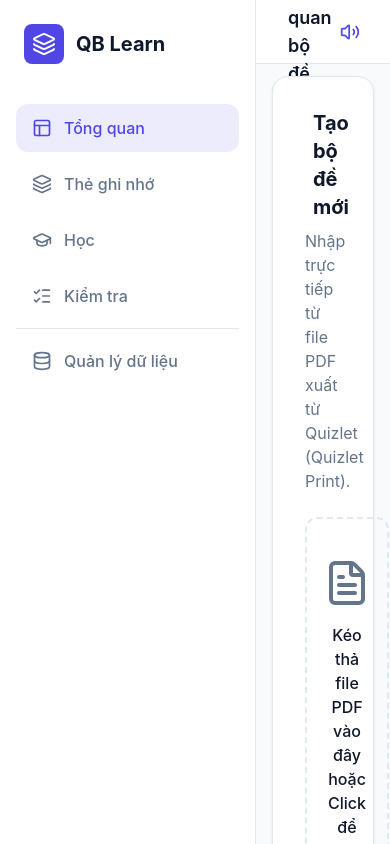
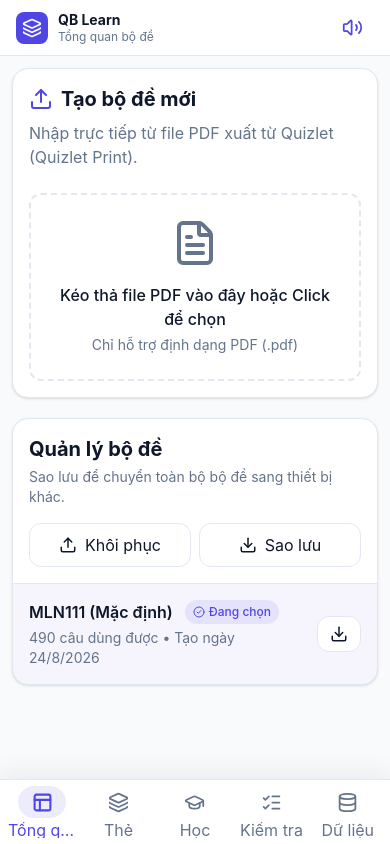
Before and after one commit to qbao0111/qb-learn, a React (Vite) app: page / in a window 390 px wide. Built offline with nearby package versions, Linux system fonts and the light colour scheme.

Commit message:
fix: make app navigation responsive on iPhone

```diff
--- a/src/App.tsx
+++ b/src/App.tsx
@@ -17,15 +17,38 @@ import { QuestionManager } from './components/QuestionManager';
 
 import { useStore } from './store';
 
+type AppMode = 'overview' | 'flashcards' | 'learn' | 'exam' | 'manage';
+
+const navigation = [
+  { id: 'overview', label: 'Tổng quan', mobileLabel: 'Tổng quan', icon: Layout },
+  { id: 'flashcards', label: 'Thẻ ghi nhớ', mobileLabel: 'Thẻ', icon: Layers },
+  { id: 'learn', label: 'Học', mobileLabel: 'Học', icon: GraduationCap },
+  { id: 'exam', label: 'Kiểm tra', mobileLabel: 'Kiểm tra', icon: ListChecks },
+  { id: 'manage', label: 'Quản lý dữ liệu', mobileLabel: 'Dữ liệu', icon: Database },
+] satisfies Array<{
+  id: AppMode;
+  label: string;
+  mobileLabel: string;
+  icon: typeof Layout;
+}>;
+
+const pageTitles: Record<AppMode, string> = {
+  overview: 'Tổng quan bộ đề',
+  flashcards: 'Thẻ ghi nhớ',
+  learn: 'Chế độ học',
+  exam: 'Làm bài kiểm tra',
+  manage: 'Quản lý dữ liệu',
+};
+
 function App() {
-  const [mode, setMode] = useState<'overview' | 'flashcards' | 'learn' | 'exam' | 'manage'>('overview');
+  const [mode, setMode] = useState<AppMode>('overview');
   const soundEnabled = useStore(state => state.soundEnabled);
   const toggleSound = useStore(state => state.toggleSound);
 
   return (
-    <div className="flex h-screen w-full overflow-hidden bg-background">
+    <div className="flex h-dvh min-h-0 w-full overflow-hidden bg-background">
       {/* SIDEBAR */}
-      <aside className="w-64 bg-surface border-r border-border flex flex-col flex-shrink-0">
+      <aside className="hidden w-64 flex-shrink-0 flex-col border-r border-border bg-surface md:flex">
         <div className="p-6">
           <div className="flex items-center gap-3">
             <div className="bg-primary text-white p-2 rounded-lg">
@@ -35,61 +58,52 @@ function App() {
           </div>
         </div>
 
-        <nav className="flex-1 px-4 space-y-2 mt-4">
-          <button
-            onClick={() => setMode('overview')}
-            className={`w-full flex items-center gap-3 px-4 py-3 rounded-xl font-medium transition-colors ${mode === 'overview' ? 'bg-primary/10 text-primary' : 'text-text-muted hover:bg-surface-2 hover:text-text'}`}
-          >
-            <Layout size={20} />
-            Tổng quan
-          </button>
-
-          <button
-            onClick={() => setMode('flashcards')}
-            className={`w-full flex items-center gap-3 px-4 py-3 rounded-xl font-medium transition-colors ${mode === 'flashcards' ? 'bg-primary/10 text-primary' : 'text-text-muted hover:bg-surface-2 hover:text-text'}`}
-          >
-            <Layers size={20} />
-            Thẻ ghi nhớ
-          </button>
-
-          <button
-            onClick={() => setMode('learn')}
-            className={`w-full flex items-center gap-3 px-4 py-3 rounded-xl font-medium transition-colors ${mode === 'learn' ? 'bg-primary/10 text-primary' : 'text-text-muted hover:bg-surface-2 hover:text-text'}`}
-          >
-            <GraduationCap size={20} />
-            Học
-          </button>
-
-          <button
-            onClick={() => setMode('exam')}
-            className={`w-full flex items-center gap-3 px-4 py-3 rounded-xl font-medium transition-colors ${mode === 'exam' ? 'bg-primary/10 text-primary' : 'text-text-muted hover:bg-surface-2 hover:text-text'}`}
-          >
-            <ListChecks size={20} />
-            Kiểm tra
-          </button>
-
-          <div className="my-2 border-t border-border"></div>
-
-          <button
-            onClick={() => setMode('manage')}
-            className={`w-full flex items-center gap-3 px-4 py-3 rounded-xl font-medium transition-colors ${mode === 'manage' ? 'bg-primary/10 text-primary' : 'text-text-muted hover:bg-surface-2 hover:text-text'}`}
-          >
-            <Database size={20} />
-            Quản lý dữ liệu
-          </button>
+        <nav className="mt-4 flex-1 space-y-2 px-4">
+          {navigation.map((item) => {
+            const Icon = item.icon;
+            return (
+              <div key={item.id}>
+                {item.id === 'manage' && <div className="my-2 border-t border-border" />}
+                <button
+                  type="button"
+                  onClick={() => setMode(item.id)}
+                  className={`flex w-full items-center gap-3 rounded-xl px-4 py-3 font-medium transition-colors ${mode === item.id ? 'bg-primary/10 text-primary' : 'text-text-muted hover:bg-surface-2 hover:text-text'}`}
+                >
+                  <Icon size={20} />
+                  {item.label}
+                </button>
+              </div>
+            );
+          })}
         </nav>
       </aside>
 
       {/* MAIN CONTENT */}
-      <main className="flex-1 flex flex-col h-full overflow-hidden">
+      <main className="flex h-full min-w-0 flex-1 flex-col overflow-hidden">
+        {/* MOBILE HEADER */}
+        <header className="flex h-14 flex-shrink-0 items-center justify-between border-b border-border bg-surface px-4 pt-[env(safe-area-inset-top)] md:hidden">
+          <div className="flex min-w-0 items-center gap-2.5">
+            <div className="rounded-lg bg-primary p-1.5 text-white">
+              <Layers size={20} />
+            </div>
+            <div className="min-w-0">
+              <p className="truncate text-sm font-bold leading-tight text-text">QB Learn</p>
+              <p className="truncate text-xs leading-tight text-text-muted">{pageTitles[mode]}</p>
+            </div>
+          </div>
+          <button
+            type="button"
+            onClick={toggleSound}
+            className={`flex size-11 items-center justify-center rounded-full transition-colors ${soundEnabled ? 'text-primary active:bg-primary/10' : 'text-text-muted active:bg-surface-2'}`}
+            aria-label={soundEnabled ? 'Tắt âm thanh' : 'Bật âm thanh'}
+          >
+            {soundEnabled ? <Volume2 size={21} /> : <VolumeX size={21} />}
+          </button>
+        </header>
+
         {/* HEADER */}
-        <header className="h-16 border-b border-border bg-surface flex items-center justify-between px-8 flex-shrink-0">
-          <h2 className="font-semibold text-lg text-text">
-            {mode === 'flashcards' && "Thẻ ghi nhớ"}
-            {mode === 'overview' && "Tổng quan bộ đề"}
-            {mode === 'learn' && "Chế độ học"}
-            {mode === 'exam' && "Làm bài kiểm tra"}
-          </h2>
+        <header className="hidden h-16 flex-shrink-0 items-center justify-between border-b border-border bg-surface px-8 md:flex">
+          <h2 className="text-lg font-semibold text-text">{pageTitles[mode]}</h2>
           <div className="flex items-center gap-4">
             <button
               onClick={toggleSound}
@@ -105,7 +119,7 @@ function App() {
         </header>
 
         {/* CONTENT AREA */}
-        <div className="flex-1 overflow-y-auto px-4 py-3 sm:px-6 sm:py-4 flex flex-col items-center">
+        <div className="flex flex-1 flex-col items-center overflow-x-hidden overflow-y-auto px-3 py-3 pb-[calc(5.25rem+env(safe-area-inset-bottom))] sm:px-6 sm:py-4 md:pb-4">
           {mode === 'overview' && <Overview />}
 
           {mode === 'flashcards' && <FlashcardMode />}
@@ -115,6 +129,31 @@ function App() {
           {mode === 'manage' && <QuestionManager />}
         </div>
       </main>
+
+      {/* MOBILE NAVIGATION */}
+      <nav
+        className="fixed inset-x-0 bottom-0 z-40 grid grid-cols-5 border-t border-border bg-surface/95 px-1 pb-[env(safe-area-inset-bottom)] shadow-[0_-8px_24px_rgba(15,23,42,0.06)] backdrop-blur-xl md:hidden"
+        aria-label="Điều hướng chính"
+      >
+        {navigation.map((item) => {
+          const Icon = item.icon;
+          const active = mode === item.id;
+          return (
+            <button
+              key={item.id}
+              type="button"
+              onClick={() => setMode(item.id)}
+              className={`flex min-h-16 min-w-0 flex-col items-center justify-center gap-1 rounded-xl px-1 text-[11px] font-semibold transition-colors ${active ? 'text-primary' : 'text-text-muted active:bg-surface-2'}`}
+              aria-current={active ? 'page' : undefined}
+            >
+              <span className={`flex h-8 w-12 items-center justify-center rounded-full ${active ? 'bg-primary/10' : ''}`}>
+                <Icon size={21} strokeWidth={active ? 2.4 : 2} />
+              </span>
+              <span className="w-full truncate text-center leading-none">{item.mobileLabel}</span>
+            </button>
+          );
+        })}
+      </nav>
     </div>
   );
 }
--- a/src/components/Overview.tsx
+++ b/src/components/Overview.tsx
@@ -154,9 +154,9 @@ export function Overview() {
   };
 
   return (
-    <div className="w-full max-w-4xl mx-auto space-y-8 pb-12">
+    <div className="mx-auto w-full max-w-4xl space-y-5 pb-6 sm:space-y-8 sm:pb-12">
       {/* Upload Section */}
-      <section className="bg-surface rounded-2xl border border-border p-8 shadow-sm">
+      <section className="rounded-2xl border border-border bg-surface p-4 shadow-sm sm:p-8">
         <h3 className="text-xl font-bold mb-2 flex items-center gap-2 text-text">
           <Upload className="text-primary" />
           Tạo bộ đề mới
@@ -164,7 +164,7 @@ export function Overview() {
         <p className="text-text-muted mb-6">Nhập trực tiếp từ file PDF xuất từ Quizlet (Quizlet Print).</p>
 
         <div
-          className={`border-2 border-dashed rounded-xl p-10 flex flex-col items-center justify-center text-center transition-colors cursor-pointer ${isDragging ? 'border-primary bg-primary/5' : 'border-border hover:border-primary/50'}`}
+          className={`flex cursor-pointer flex-col items-center justify-center rounded-xl border-2 border-dashed p-6 text-center transition-colors sm:p-10 ${isDragging ? 'border-primary bg-primary/5' : 'border-border hover:border-primary/50'}`}
           onDragOver={onDragOver}
           onDragLeave={onDragLeave}
           onDrop={onDrop}
@@ -259,12 +259,12 @@ export function Overview() {
 
       {/* Bank Manager */}
       <section className="bg-surface rounded-2xl border border-border overflow-hidden shadow-sm">
-        <div className="flex items-center justify-between gap-4 p-6 border-b border-border">
-          <div>
+        <div className="flex flex-col gap-4 border-b border-border p-4 sm:flex-row sm:items-center sm:justify-between sm:p-6">
+          <div className="min-w-0">
             <h3 className="text-xl font-bold text-text">Quản lý bộ đề</h3>
             <p className="mt-1 text-sm text-text-muted">Sao lưu để chuyển toàn bộ bộ đề sang thiết bị khác.</p>
           </div>
-          <div className="flex shrink-0 flex-wrap justify-end gap-2">
+          <div className="grid grid-cols-2 gap-2 sm:flex sm:shrink-0 sm:flex-wrap sm:justify-end">
             <input
               ref={backupInputRef}
               type="file"
@@ -275,7 +275,7 @@ export function Overview() {
             <button
               type="button"
               onClick={() => backupInputRef.current?.click()}
-              className="inline-flex items-center gap-2 rounded-xl border border-border bg-surface px-3 py-2 text-sm font-semibold text-text transition-colors hover:border-primary/40 hover:bg-primary/5 hover:text-primary"
+              className="inline-flex min-h-11 items-center justify-center gap-2 rounded-xl border border-border bg-surface px-3 py-2 text-sm font-semibold text-text transition-colors hover:border-primary/40 hover:bg-primary/5 hover:text-primary"
             >
               <Upload size={18} aria-hidden="true" />
               <span>Khôi phục</span>
@@ -283,7 +283,7 @@ export function Overview() {
             <button
               type="button"
               onClick={() => downloadBanksBackup(banks)}
-              className="inline-flex items-center gap-2 rounded-xl border border-border bg-surface px-3 py-2 text-sm font-semibold text-text transition-colors hover:border-primary/40 hover:bg-primary/5 hover:text-primary"
+              className="inline-flex min-h-11 items-center justify-center gap-2 rounded-xl border border-border bg-surface px-3 py-2 text-sm font-semibold text-text transition-colors hover:border-primary/40 hover:bg-primary/5 hover:text-primary"
             >
               <Download size={18} aria-hidden="true" />
               <span>Sao lưu</span>
--- a/src/index.css
+++ b/src/index.css
@@ -25,10 +25,29 @@
 }
 
 body {
+  margin: 0;
+  min-width: 320px;
+  min-height: 100dvh;
   background-color: var(--background);
   color: var(--text);
   font-family: 'Inter', system-ui, -apple-system, sans-serif;
   -webkit-font-smoothing: antialiased;
+  overscroll-behavior: none;
+}
+
+button,
+input,
+textarea,
+select {
+  font: inherit;
+}
+
+@supports (-webkit-touch-callout: none) {
+  input,
+  textarea,
+  select {
+    font-size: 16px;
+  }
 }
 
 /* Perspective wrapper for 3D flip */
```
